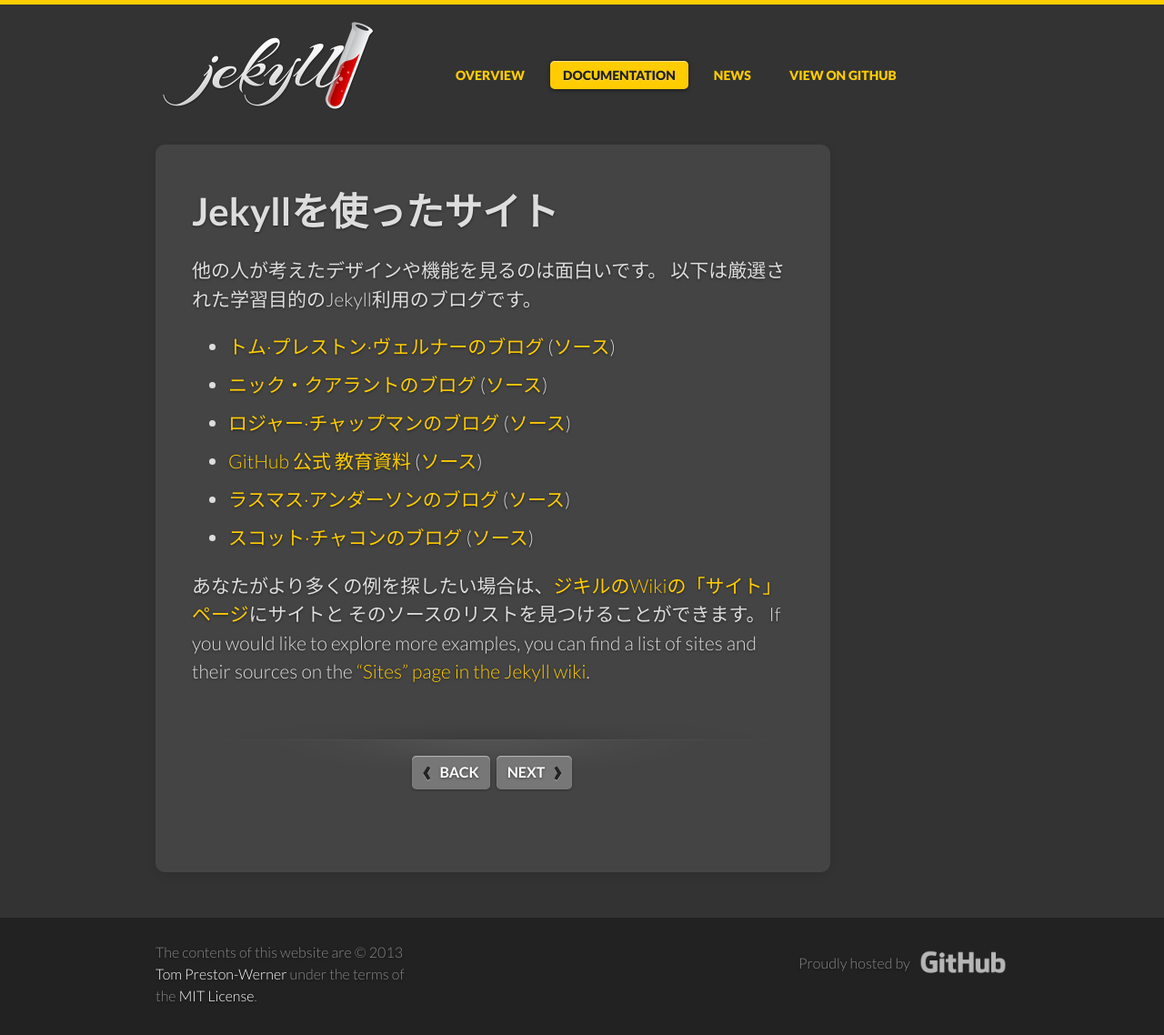
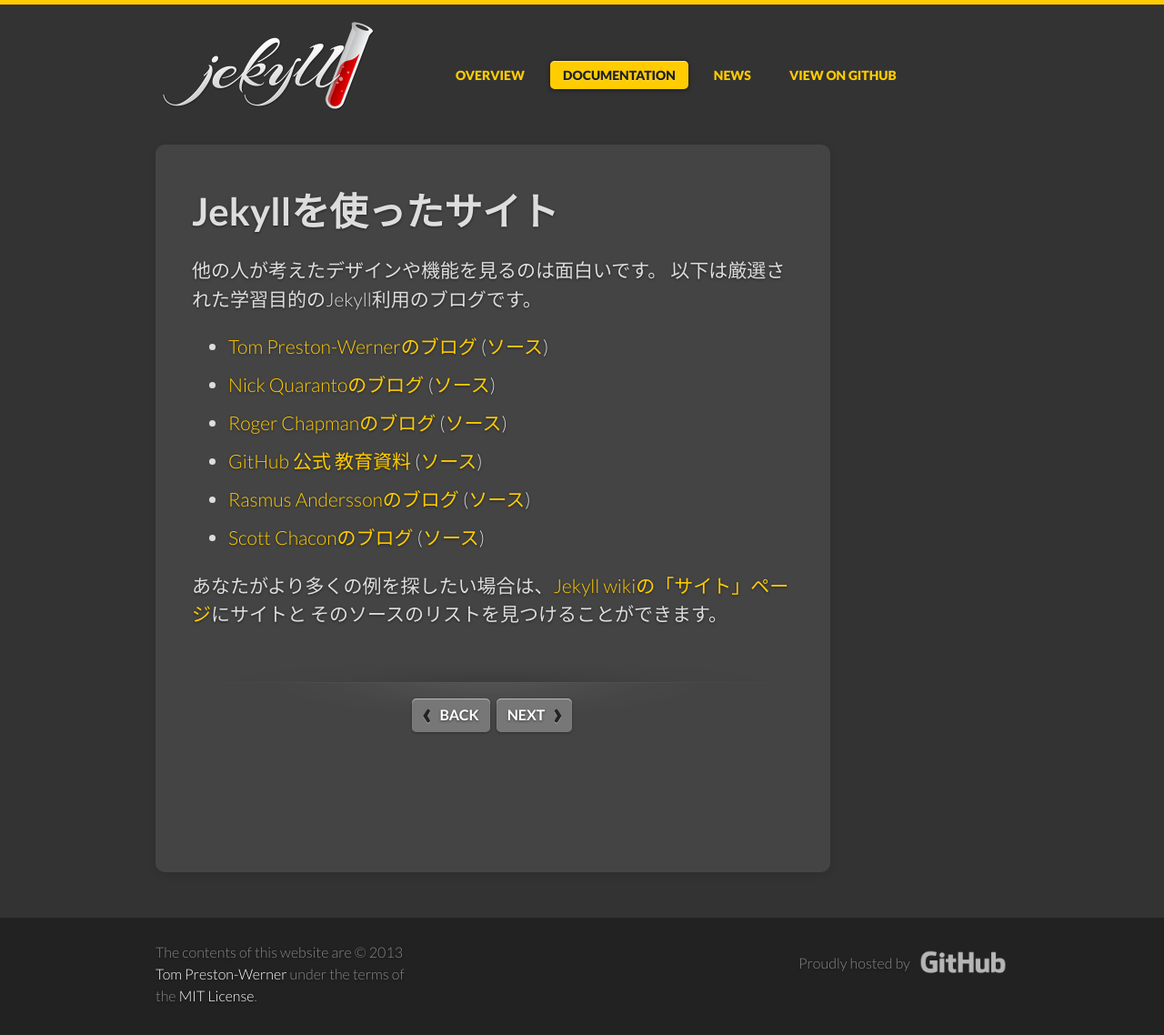
Before and after one commit to jekyllrb-ja/jekyllrb-ja.github.io, a Jekyll site: the page built from docs/sites.md, in a window 1280 px wide. Shown: the whole page at 91% size. Built offline with Jekyll 4.4.1, drawn with Linux system fonts in a browser that asks for light colours; some web fonts are replaced.

Commit message:
指摘の修正。また人名を原文のままに戻しました。

```diff
--- a/docs/sites.md
+++ b/docs/sites.md
@@ -25,17 +25,17 @@
 learning purposes.
 -->
 
-- [トム·プレストン·ヴェルナーのブログ](http://tom.preston-werner.com/)
+- [Tom Preston-Wernerのブログ](http://tom.preston-werner.com/)
     ([ソース](https://github.com/mojombo/mojombo.github.io))
-- [ニック・クアラントのブログ](http://quaran.to/)
+- [Nick Quarantoのブログ](http://quaran.to/)
     ([ソース](https://github.com/qrush/qrush.github.com))
-- [ロジャー·チャップマンのブログ](http://rogchap.com/)
+- [Roger Chapmanのブログ](http://rogchap.com/)
     ([ソース](https://github.com/rogchap/rogchap.github.com))
 - [GitHub 公式 教育資料](http://teach.github.com)
     ([ソース](https://github.com/github/teach.github.com))
-- [ラスマス·アンダーソンのブログ](http://rsms.me/)
+- [Rasmus Anderssonのブログ](http://rsms.me/)
     ([ソース](https://github.com/rsms/rsms.github.com))
-- [スコット·チャコンのブログ](http://schacon.github.com)
+- [Scott Chaconのブログ](http://schacon.github.com)
     ([ソース](https://github.com/schacon/schacon.github.com))
 
 <!--original
@@ -53,10 +53,8 @@
     ([source](https://github.com/schacon/schacon.github.com))
 -->
 
-あなたがより多くの例を探したい場合は、[ジキルのWikiの「サイト」ページ][jekyll-sites]にサイトと
+あなたがより多くの例を探したい場合は、[Jekyll wikiの「サイト」ページ][jekyll-sites]にサイトと
 そのソースのリストを見つけることができます。
-If you would like to explore more examples, you can find a list of sites
-and their sources on the ["Sites" page in the Jekyll wiki][jekyll-sites].
 
 <!--original
 If you would like to explore more examples, you can find a list of sites
```
